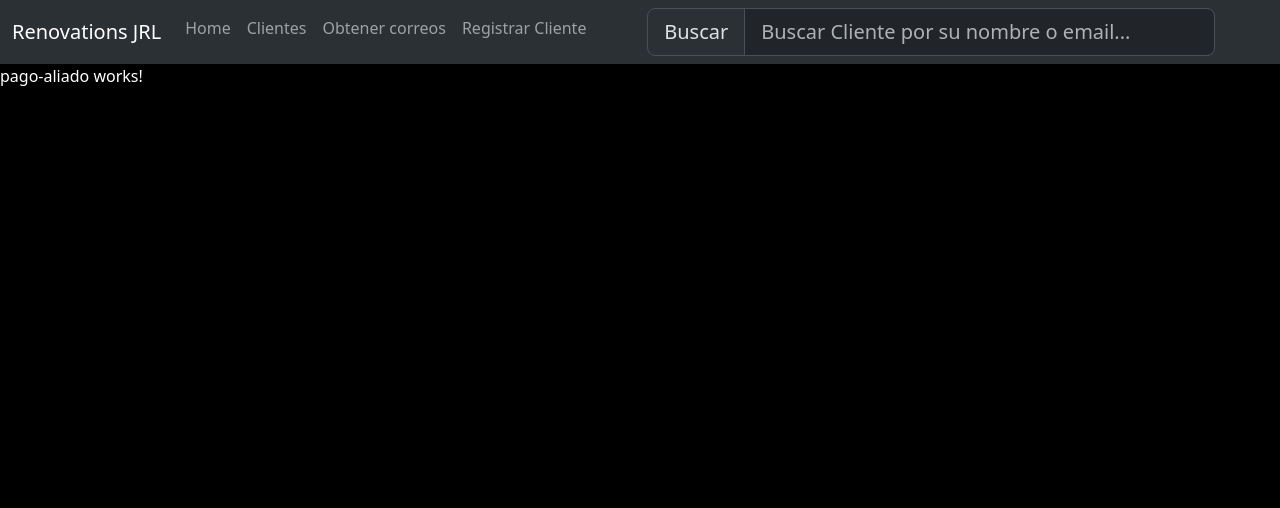
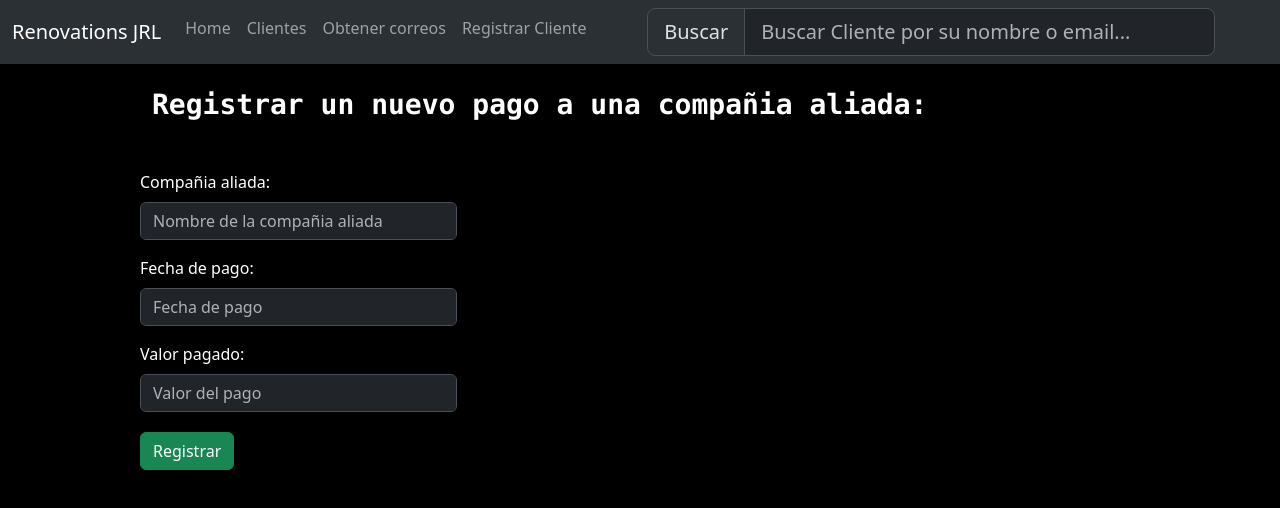
Before and after one commit to Apolo4427/Renovations-Front, an Angular app: page /nuevoPagoAliado/1 in a window 1280 px wide. Shown: the top 508 px of the page. Built offline with nearby package versions, Linux system fonts and the light colour scheme.

Commit message:
agregando los formularios para regustrar pagos de clientes y pagos a compañias aliadas; solo falta crear los formularios para editar clientes y editar proyectos, ademas de los metodos POST y PUT

```diff
--- a/src/app/Registrar/pago-aliado/pago-aliado.component.css
+++ b/src/app/Registrar/pago-aliado/pago-aliado.component.css
@@ -0,0 +1,3 @@
+.titulo {
+    margin: 20px 0px;
+}
--- a/src/app/Registrar/pago-aliado/pago-aliado.component.html
+++ b/src/app/Registrar/pago-aliado/pago-aliado.component.html
@@ -1 +1,53 @@
-<p>pago-aliado works!</p>
+<div class="container" style="max-width: 80%;">
+    <div class="container titulo">
+        <b class="fs-3 font-monospace">Registrar un nuevo pago a una compañia aliada: </b>
+    </div>
+    <br>
+    <form [formGroup]="clienteForm" class="row g-3 needs-validation" novalidate (submit)="enviar($event)" style="width: 100%;">
+        <div class="col-md-4 position-relative">
+            <div class="mb-3">
+                <label for="exampleFormControlInput0" class="form-label">Compañia aliada: </label>
+                <input type="text" class="form-control"
+                id="exampleFormControlInput0"
+                 placeholder="Nombre de la compañia aliada"
+                 formControlName="empresaAliada"
+                 [ngClass]="{'is-invalid': hasErrors('empresaAliada','required') || hasErrors('empresaAliada','minlength')}">
+                @if(hasErrors('empresaAliada','required')){
+                    <span class="text-danger">tines que rellenar este campo</span>
+                }
+                @if(hasErrors('empresaAliada','minlength')){
+                    <span class="text-danger">El nombre de la empresa debe tener minimo 3 caracteres</span>
+                }
+            </div>
+            <div class="mb-3">
+                <label for="exampleFormControlInput1" class="form-label">Fecha de pago: </label>
+                <input type="text" class="form-control"
+                id="exampleFormControlInput1"
+                 placeholder="Fecha de pago"
+                 formControlName="fechaDePago"
+                 [ngClass]="{'is-invalid': hasErrors('fechaDePago','required') || hasErrors('fechaDePago','minlength')}">
+                @if(hasErrors('fechaDePago','required')){
+                    <span class="text-danger">tines que rellenar este campo</span>
+                }
+                @if(hasErrors('fechaDePago','minlength')){
+                    <span class="text-danger">La fecha debe tener minimo 3 caracteres</span>
+                }
+            </div>
+            <div class="mb-3">
+                <label for="exampleFormControlInput3" class="form-label">Valor pagado: </label>
+                <input type="text" class="form-control"
+                id="exampleFormControlInput3"
+                 placeholder="Valor del pago"
+                 formControlName="valorPagado"
+                 [ngClass]="{'is-invalid': hasErrors('valorPagado','required') || hasErrors('valorPagado','minlength')}">
+                 @if(hasErrors('valorPagado','required')){
+                     <span class="text-danger">tines que rellenar este campo</span>
+                 }
+                 @if(hasErrors('valorPagado','minlength')){
+                     <span class="text-danger">El valor debe tener minimo 2 caracteres</span>
+                 }
+            </div>
+        <div class="col-12" style="margin: 20px 0px;">
+          <button class="btn btn-success" type="submit">Registrar</button>
+        </div>
+</div>
--- a/src/app/Registrar/pago-aliado/pago-aliado.component.ts
+++ b/src/app/Registrar/pago-aliado/pago-aliado.component.ts
@@ -1,12 +1,43 @@
-import { Component } from '@angular/core';
+import { Component, OnInit, inject } from '@angular/core';
+import { FormBuilder, FormGroup, ReactiveFormsModule, Validators } from '@angular/forms';
+import { ApisProyectosServicesService } from '../../Services/apis-proyectos-services.service';
+import { NgClass } from '@angular/common';
 
 @Component({
   selector: 'app-pago-aliado',
   standalone: true,
-  imports: [],
+  imports: [ReactiveFormsModule, NgClass],
   templateUrl: './pago-aliado.component.html',
   styleUrl: './pago-aliado.component.css'
 })
-export class PagoAliadoComponent {
+export class PagoAliadoComponent implements OnInit {
+
+  idProyecto?:number;
+  clienteForm!: FormGroup;//"!" significa que nos comprometemos a que nunca sea null
+
+  private _proyectoServices = inject(ApisProyectosServicesService);
+
+  constructor(private fromBuilder:FormBuilder){
+    this.clienteForm = this.fromBuilder.group({
+      fechaDePago: ['', [Validators.required,Validators.minLength(3)]],
+      empresaAliada: ['', [Validators.required,Validators.minLength(4)]],
+      valorPagado: ['', [Validators.required,Validators.minLength(2)]]
+    });
+  }
+
+  ngOnInit(): void {
+    this.idProyecto = this._proyectoServices.idProyecto;
+  }
+
+  hasErrors(field: string, typeError:string){
+    return this.clienteForm.get(field)?.hasError(typeError) && this.clienteForm.get(field)?.touched;
+  }
+
+  enviar(event: Event){
+    event.preventDefault();
+    console.log('Enviado')
+    this.clienteForm.get('email')?.setValue('');
+    this.clienteForm.get('mensaje')?.setValue('');
+  }
 
 }
--- a/src/app/Registrar/registrar-pago-cliente/registrar-pago-cliente.component.css
+++ b/src/app/Registrar/registrar-pago-cliente/registrar-pago-cliente.component.css
@@ -0,0 +1,3 @@
+.titulo {
+    margin: 20px 0px;
+}
--- a/src/app/Registrar/registrar-pago-cliente/registrar-pago-cliente.component.html
+++ b/src/app/Registrar/registrar-pago-cliente/registrar-pago-cliente.component.html
@@ -1 +1,53 @@
-<p>registrar-pago-cliente works!</p>
+<div class="container" style="max-width: 80%;">
+    <div class="container titulo">
+        <b class="fs-3 font-monospace">Registrar un nuevo pago del cliente: </b>
+    </div>
+    <br>
+    <form [formGroup]="clienteForm" class="row g-3 needs-validation" novalidate (submit)="enviar($event)" style="width: 100%;">
+        <div class="col-md-4 position-relative">
+            <div class="mb-3">
+                <label for="exampleFormControlInput1" class="form-label">Fecha de pago: </label>
+                <input type="text" class="form-control"
+                id="exampleFormControlInput1"
+                 placeholder="Fecha de pago del cliente"
+                 formControlName="fechaDePago"
+                 [ngClass]="{'is-invalid': hasErrors('fechaDePago','required') || hasErrors('fechaDePago','minlength')}">
+                @if(hasErrors('fechaDePago','required')){
+                    <span class="text-danger">tines que rellenar este campo</span>
+                }
+                @if(hasErrors('fechaDePago','minlength')){
+                    <span class="text-danger">La fecha debe tener minimo 3 caracteres</span>
+                }
+            </div>
+            <div class="mb-3">
+                <label for="exampleFormControlInput2" class="form-label">Metodo de pago: </label>
+                <input type="text" class="form-control"
+                id="exampleFormControlInput2"
+                 placeholder="Metodo de pago que a usado el cliente"
+                 formControlName="metodoPago"
+                 [ngClass]="{'is-invalid': hasErrors('metodoPago','required') || hasErrors('metodoPago','minlength')}"/>
+                 @if(hasErrors('metodoPago','required')){
+                    <span class="text-danger">tines que rellenar este campo</span>
+                 }
+                 @if(hasErrors('metodoPago','minlength')){
+                    <span class="text-danger">El metodo de pago de tener minimo 3 caracteres</span>
+                 }
+            </div>
+            <div class="mb-3">
+                <label for="exampleFormControlInput3" class="form-label">Valor pagado: </label>
+                <input type="text" class="form-control"
+                id="exampleFormControlInput3"
+                 placeholder="Valor del pago"
+                 formControlName="valorPagado"
+                 [ngClass]="{'is-invalid': hasErrors('valorPagado','required') || hasErrors('valorPagado','minlength')}">
+                 @if(hasErrors('valorPagado','required')){
+                     <span class="text-danger">tines que rellenar este campo</span>
+                 }
+                 @if(hasErrors('valorPagado','minlength')){
+                     <span class="text-danger">El valor debe tener minimo 2 caracteres</span>
+                 }
+            </div>
+        <div class="col-12" style="margin: 20px 0px;">
+          <button class="btn btn-success" type="submit">Registrar</button>
+        </div>
+</div>
--- a/src/app/Registrar/registrar-pago-cliente/registrar-pago-cliente.component.ts
+++ b/src/app/Registrar/registrar-pago-cliente/registrar-pago-cliente.component.ts
@@ -1,12 +1,42 @@
-import { Component } from '@angular/core';
+import { Component, OnInit, inject } from '@angular/core';
+import { ApisProyectosServicesService } from '../../Services/apis-proyectos-services.service';
+import { FormBuilder, FormGroup, ReactiveFormsModule, Validators } from '@angular/forms';
+import { NgClass } from '@angular/common';
 
 @Component({
   selector: 'app-registrar-pago-cliente',
   standalone: true,
-  imports: [],
+  imports: [ReactiveFormsModule, NgClass],
   templateUrl: './registrar-pago-cliente.component.html',
   styleUrl: './registrar-pago-cliente.component.css'
 })
-export class RegistrarPagoClienteComponent {
+export class RegistrarPagoClienteComponent implements OnInit{
 
+  idProyecto?:number;
+  clienteForm!: FormGroup;//"!" significa que nos comprometemos a que nunca sea null
+
+  private _proyectoServices = inject(ApisProyectosServicesService);
+
+  constructor(private fromBuilder:FormBuilder){
+    this.clienteForm = this.fromBuilder.group({
+      fechaDePago: ['', [Validators.required,Validators.minLength(3)]],
+      metodoPago: ['', [Validators.required,Validators.minLength(4)]],
+      valorPagado: ['', [Validators.required,Validators.minLength(2)]]
+    });
+  }
+
+  ngOnInit(): void {
+    this.idProyecto = this._proyectoServices.idProyecto;
+  }
+
+  hasErrors(field: string, typeError:string){
+    return this.clienteForm.get(field)?.hasError(typeError) && this.clienteForm.get(field)?.touched;
+  }
+
+  enviar(event: Event){
+    event.preventDefault();
+    console.log('Enviado')
+    this.clienteForm.get('email')?.setValue('');
+    this.clienteForm.get('mensaje')?.setValue('');
+  }
 }
--- a/src/app/Services/apis-proyectos-services.service.ts
+++ b/src/app/Services/apis-proyectos-services.service.ts
@@ -7,6 +7,8 @@ import { HttpClient } from '@angular/common/http';
   providedIn: 'root'
 })
 export class ApisProyectosServicesService {
+
+  idProyecto?:number;
 
   private _Http = inject(HttpClient);
 
--- a/src/app/proyecto-detail/proyecto-detail.component.html
+++ b/src/app/proyecto-detail/proyecto-detail.component.html
@@ -91,7 +91,7 @@
 <div class="container">
     <p class="fs-3">Pagos del cliente: </p>
     <p class="fs-5">Registar pago del cliente: </p>
-    <button type="button" class="btn btn-outline-primary" (click)="onRegistrar('nuevoPagoCliente', proyecto?.proyectoId)"
+    <button type="button" class="btn btn-outline-primary" (click)="onComponent('nuevoPagoCliente', proyecto?.proyectoId)"
     style="margin-bottom: 20px;">
         Registrar
     </button>
@@ -119,7 +119,7 @@
 <div class="container">
     <p class="fs-3">Pagos a compañias aliadas: </p>
     <p class="fs-5">Registrar pago a compañia aliada: </p>
-    <button type="button" class="btn btn-outline-primary" (click)="onRegistrar('nuevoPagoAliado', proyecto?.proyectoId)"
+    <button type="button" class="btn btn-outline-primary" (click)="onComponent('nuevoPagoAliado', proyecto?.proyectoId)"
     style="margin-bottom: 20px;">
         Registrar
     </button>
```
Also changed, not shown: src/app/Registrar/registrar-cliente/registrar-cliente.component.html (+4 -4 lines), src/app/Registrar/registrar-proyecto/registrar-proyecto.component.html (+7 -7 lines), src/app/proyecto-detail/proyecto-detail.component.ts (+5 -4 lines).
